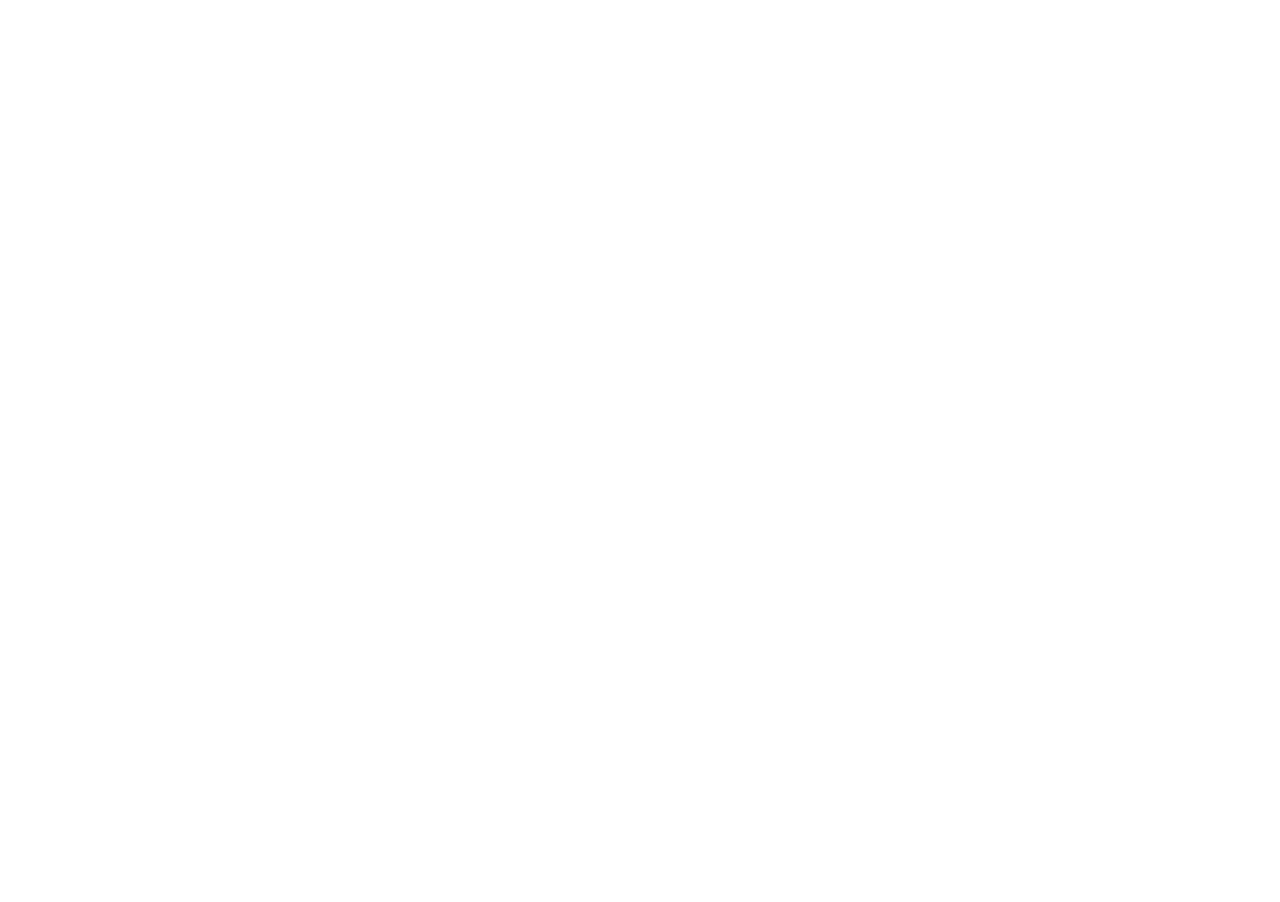
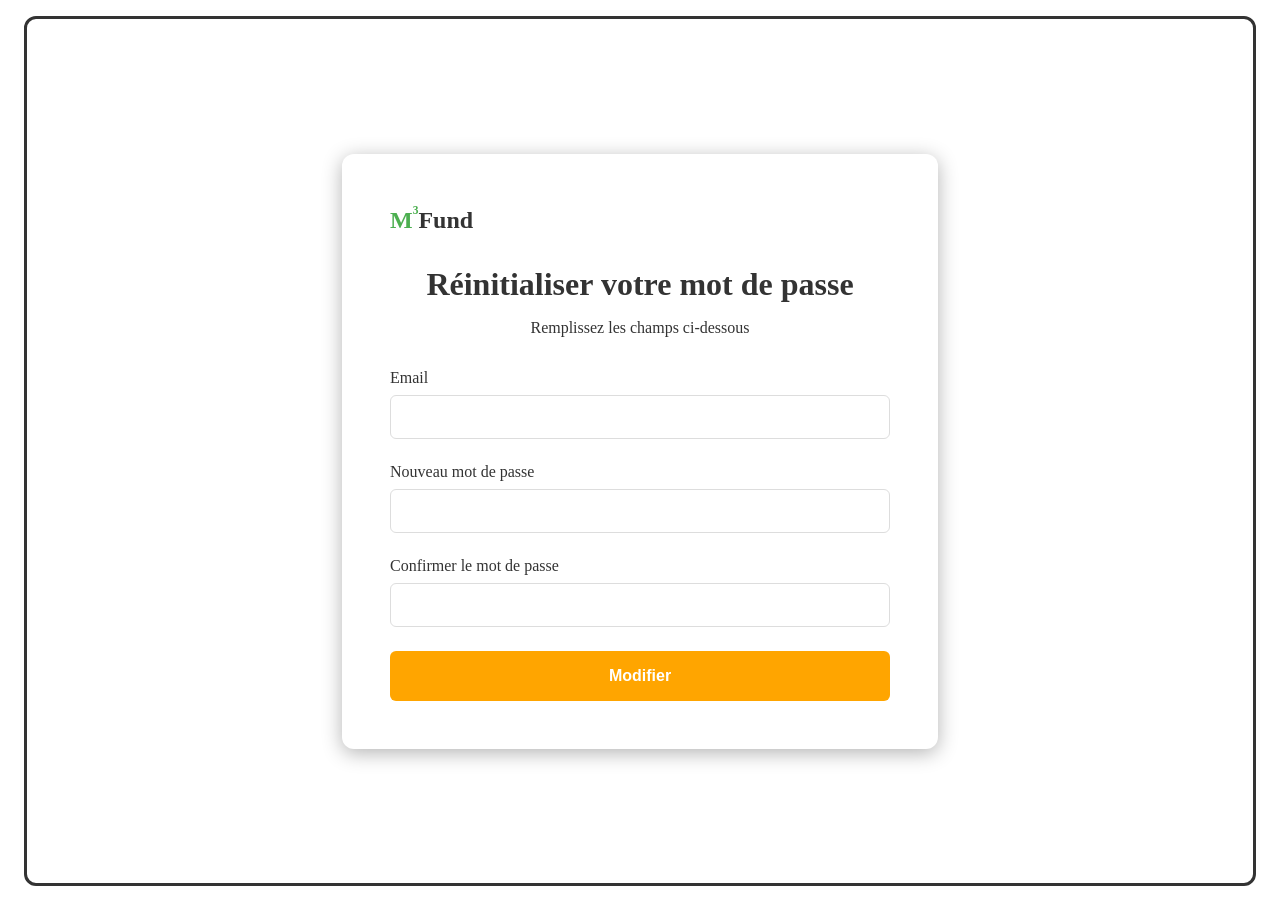
Before and after one commit to mltmohamed/m3Fund-Porteur, an Angular app: page /reset-password in a window 1280 px wide. Before the commit this address led to /. Before the commit the page ends 800 px from the top, so only its background shows below. Built offline with nearby package versions, Linux system fonts and the light colour scheme.

Commit message:
terminer avec reinitialiser mot de passe

```diff
--- a/src/app/app.routes.ts
+++ b/src/app/app.routes.ts
@@ -1,6 +1,7 @@
 import { Routes } from '@angular/router';
 import { Homepage } from './homepage/homepage';
 import { Login } from './login/login';
+import { ResetPassword } from './reset-password/reset-password';
 import { IndividualRegistrationComponent } from './registration/individual-registration/individual-registration';
 import { CompanyRegistrationComponent } from './registration/company-registration/company-registration';
 import { AssociationRegistration } from './registration/association-registration/association-registration';
@@ -9,6 +10,7 @@ export const routes: Routes = [
   { path: '', component: Login },
   { path: 'homepage', component: Homepage },
   { path: 'connexion', component: Login },
+  { path: 'reset-password', component: ResetPassword },
   { path: 'inscription/individu', component: IndividualRegistrationComponent },
   { path: 'inscription/entreprise', component: CompanyRegistrationComponent },
   { path: 'inscription/association', component: AssociationRegistration }
--- a/src/app/login/login.html
+++ b/src/app/login/login.html
@@ -34,7 +34,7 @@
         </div>
 
         <div class="form-links">
-          <a href="#" class="forgot-password">mot de passe oublier ?</a>
+          <a routerLink="/reset-password" class="forgot-password">mot de passe oublier ?</a>
           <a routerLink="/homepage" class="no-account">Vous n'avez encore un compte ?</a>
         </div>
 
--- /dev/null
+++ b/src/app/reset-password/reset-password.css
@@ -0,0 +1,114 @@
+.reset-container {
+  min-height: 100vh;
+  background-color: #ffffff;
+  border: 3px solid #333333;
+  border-radius: 12px;
+  display: flex;
+  align-items: center;
+  justify-content: center;
+  padding: 2rem;
+  margin: 1rem;
+}
+
+.reset-frame {
+  background-color: white;
+  border-radius: 12px;
+  padding: 3rem;
+  max-width: 500px;
+  width: 100%;
+  box-shadow: 0 4px 20px rgba(0, 0, 0, 0.3);
+}
+
+.logo {
+  margin-bottom: 2rem;
+  font-size: 1.5rem;
+  font-weight: 700;
+}
+
+.logo .m {
+  color: #4CAF50;
+}
+
+.logo .superscript {
+  color: #4CAF50;
+  font-size: 0.8em;
+  vertical-align: super;
+}
+
+.logo .fund {
+  color: #333;
+}
+
+.reset-form {
+  text-align: center;
+}
+
+.reset-title {
+  font-size: 2rem;
+  font-weight: 700;
+  color: #333;
+  margin-bottom: 0.5rem;
+}
+
+.reset-subtitle {
+  color: #333;
+  font-size: 1rem;
+  margin-bottom: 2rem;
+}
+
+.form {
+  text-align: left;
+}
+
+.form-group {
+  margin-bottom: 1.5rem;
+}
+
+.form-group label {
+  display: block;
+  color: #333;
+  font-weight: 500;
+  margin-bottom: 0.5rem;
+}
+
+.form-input {
+  width: 100%;
+  padding: 0.75rem;
+  border: 1px solid #ddd;
+  border-radius: 6px;
+  font-size: 1rem;
+  transition: border-color 0.3s ease;
+  box-sizing: border-box;
+}
+
+.form-input:focus {
+  outline: none;
+  border-color: #4CAF50;
+}
+
+.reset-button {
+  width: 100%;
+  background-color: #FFA500;
+  color: white;
+  border: none;
+  padding: 1rem;
+  border-radius: 6px;
+  font-size: 1rem;
+  font-weight: 600;
+  cursor: pointer;
+  transition: background-color 0.3s ease;
+}
+
+.reset-button:hover {
+  background-color: #e6940a;
+}
+
+@media (max-width: 768px) {
+  .reset-frame {
+    padding: 2rem 1.5rem;
+  }
+
+  .reset-title {
+    font-size: 1.5rem;
+  }
+}
--- /dev/null
+++ b/src/app/reset-password/reset-password.html
@@ -0,0 +1,52 @@
+<div class="reset-container">
+  <div class="reset-frame">
+    <div class="logo">
+      <span class="m">M</span><span class="superscript">³</span><span class="fund">Fund</span>
+    </div>
+
+    <div class="reset-form">
+      <h1 class="reset-title">Réinitialiser votre mot de passe</h1>
+      <p class="reset-subtitle">Remplissez les champs ci-dessous</p>
+
+      <form (ngSubmit)="onSubmit()" class="form">
+        <div class="form-group">
+          <label for="email">Email</label>
+          <input
+            type="email"
+            id="email"
+            [(ngModel)]="email"
+            name="email"
+            class="form-input"
+            required
+          >
+        </div>
+
+        <div class="form-group">
+          <label for="newPassword">Nouveau mot de passe</label>
+          <input
+            type="password"
+            id="newPassword"
+            [(ngModel)]="newPassword"
+            name="newPassword"
+            class="form-input"
+            required
+          >
+        </div>
+
+        <div class="form-group">
+          <label for="confirmPassword">Confirmer le mot de passe</label>
+          <input
+            type="password"
+            id="confirmPassword"
+            [(ngModel)]="confirmPassword"
+            name="confirmPassword"
+            class="form-input"
+            required
+          >
+        </div>
+
+        <button type="submit" class="reset-button">Modifier</button>
+      </form>
+    </div>
+  </div>
+</div>
--- /dev/null
+++ b/src/app/reset-password/reset-password.ts
@@ -0,0 +1,21 @@
+import { Component } from '@angular/core';
+import { FormsModule } from '@angular/forms';
+
+@Component({
+  selector: 'app-reset-password',
+  imports: [FormsModule],
+  templateUrl: './reset-password.html',
+  styleUrl: './reset-password.css'
+})
+export class ResetPassword {
+  email: string = '';
+  newPassword: string = '';
+  confirmPassword: string = '';
+
+  onSubmit() {
+    // Logique de réinitialisation du mot de passe à implémenter
+    console.log('Email:', this.email);
+    console.log('New Password:', this.newPassword);
+    console.log('Confirm Password:', this.confirmPassword);
+  }
+}
```
